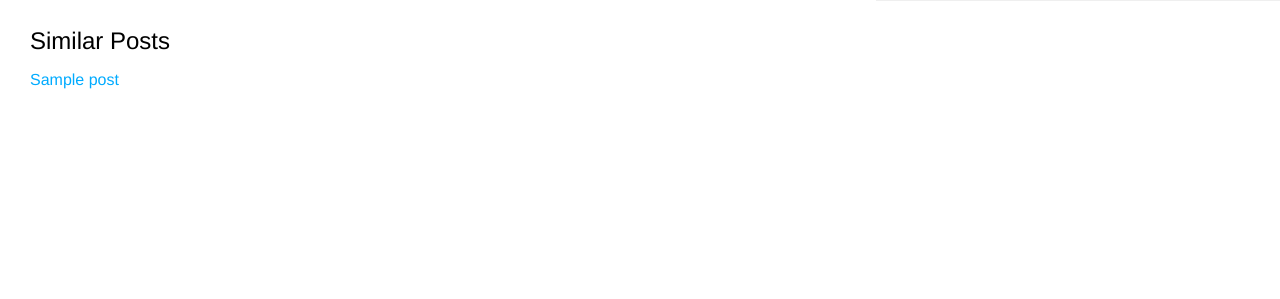
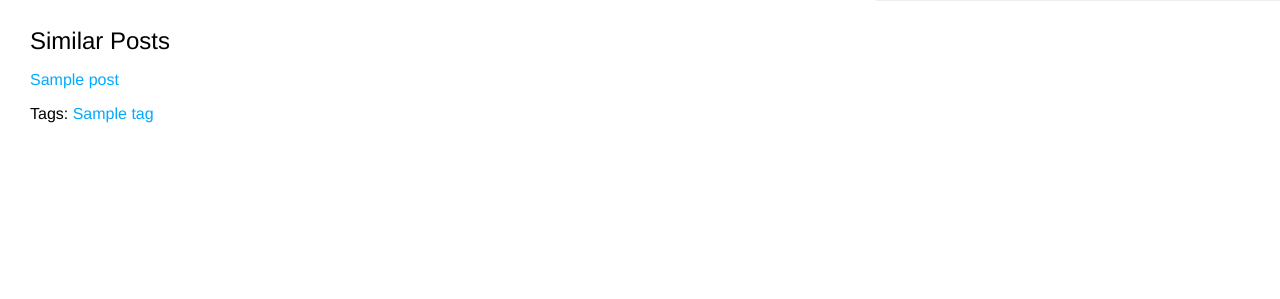
Before and after one commit to Cruz-coder310/donquixote_blog, a Django app: template templates/chronicles/post_detail.html in a window 1280 px wide. Shown: the part 145-444 px from the top of the page. Run offline with Django 5.2, Linux system fonts and the light colour scheme; the template is opened without the code that fills it: most values are stand-ins (such as "Sample title", 1, 10 or a date in 2020).

Commit message:
feat(chronicles): add related tags to post detail

```diff
--- a/templates/chronicles/post_detail.html
+++ b/templates/chronicles/post_detail.html
@@ -14,4 +14,11 @@
     {% empty %}
         There are no similar posts yet.
     {% endfor %}
+    <p>
+        Tags:
+        {% for tag in post.tags.all %}
+            <a href="{% url 'chronicles:post_list_by_tag' tag.slug %}">{{ tag.name }}</a>
+            {% if not forloop.last %},{% endif %}
+        {% endfor %}
+    </p>
 {% endblock content %}
```
